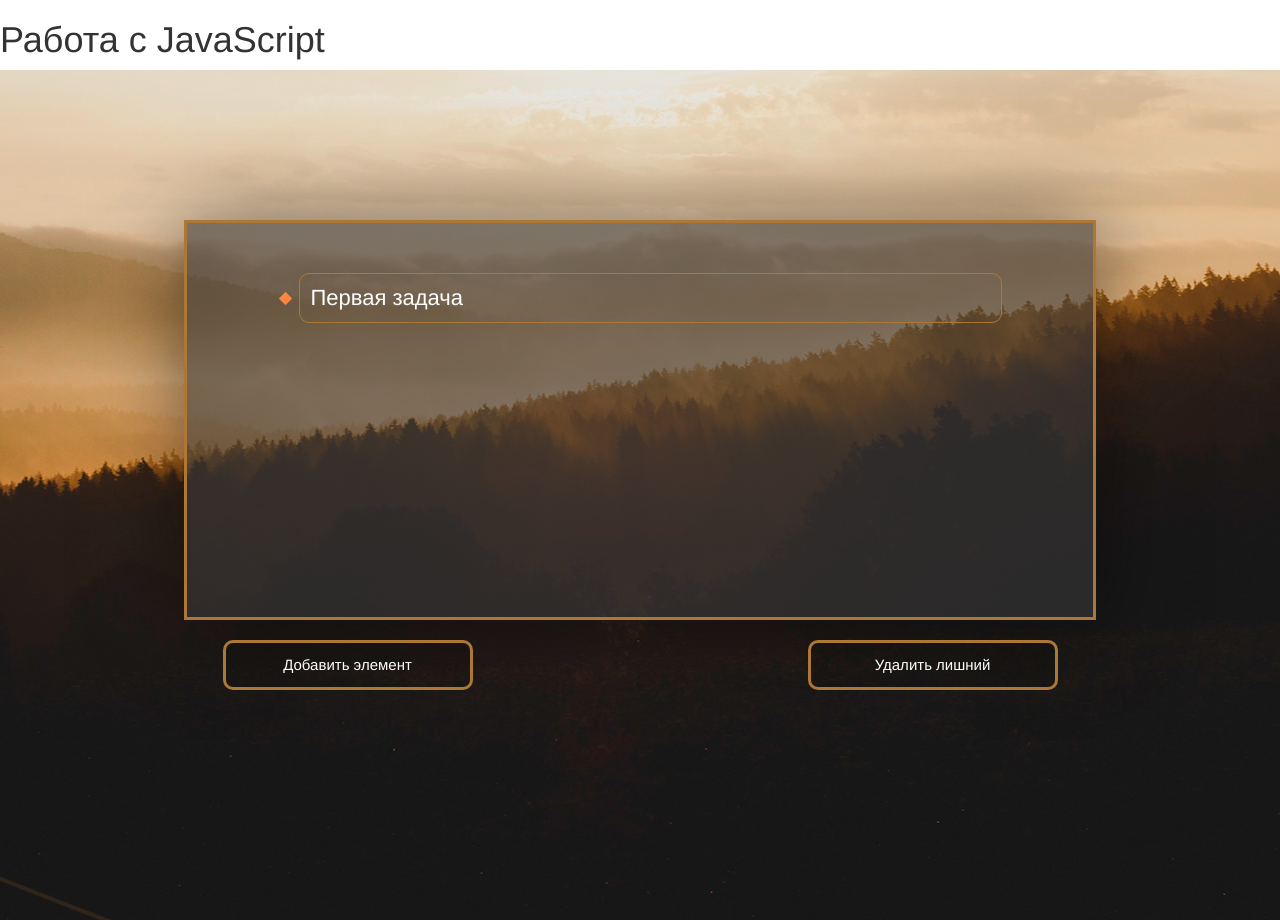
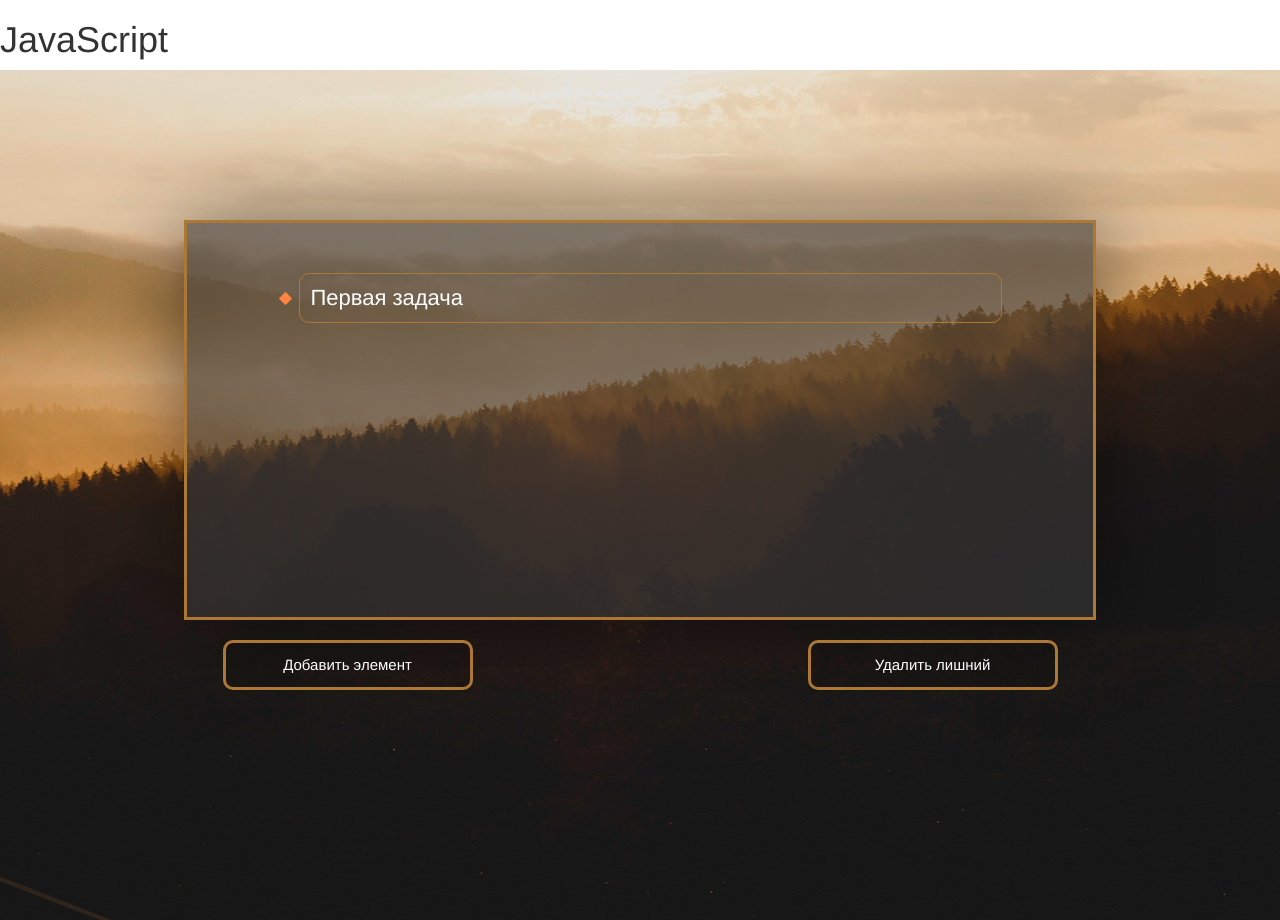
Before and after one commit to buzziness-helper/buzziness-helper, a plain HTML site: page index.html in a window 1280 px wide. Drawn offline with Linux system fonts and the light colour scheme.

Commit message:
Изменил что-то

```diff
--- a/index.html
+++ b/index.html
@@ -7,7 +7,7 @@
    	<title>JS</title>
   </head>
   <body>
-  	<h1>Работа с JavaScript</h1>
+  	<h1>JavaScript</h1>
 	<div class="main" id="main">
 	<div class="container">
 		<div class="main_field">
```
